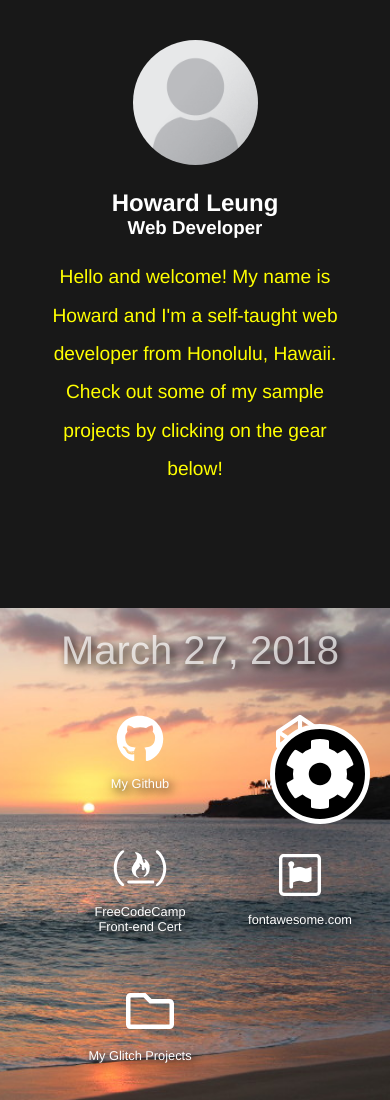
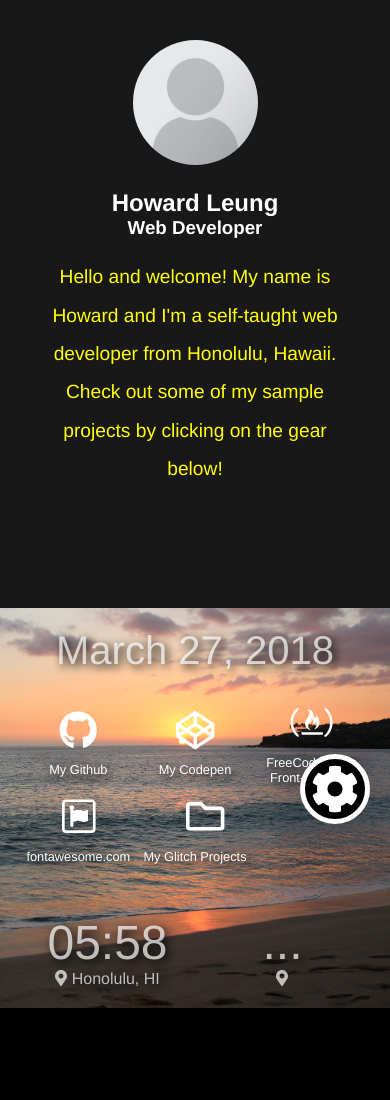
Before and after one commit to hwrdleung/old-portfolio, a plain HTML site: page index.html in a window 390 px wide. Shown: the top 1100 px of the page. Drawn offline with Linux system fonts and the light colour scheme.

Commit message:
About view is now fully responsive

```diff
--- a/index.html
+++ b/index.html
@@ -56,6 +56,7 @@
                         </a>
                     </li>
                 </ul>
+                <div id="clock-container">
                 <div class="clock">
                     <ul>
                         <li id="hawaii-clock">...</li>
@@ -73,6 +74,7 @@
                         </li>
                     </ul>
                 </div>
+            </div>
 
 
                 <!-- <div class="clock" id="hawaii-clock">00:00</div>
--- a/style.css
+++ b/style.css
@@ -143,8 +143,6 @@ h1, h2, h3, h4, h5, h6 {
     font-size: 1.2rem;
 }
 
-
-
 #about-left {
     display: grid;
     grid-template-columns: 1fr 1fr;
@@ -154,14 +152,12 @@ h1, h2, h3, h4, h5, h6 {
 .about-square {
     width: 100%;
     height: 100%;
-    min-width: 400px;
     box-sizing: border-box;
     padding: 20px;
     display: grid;
     justify-content: center;
     align-items: center;
 }
-
 
 /* WEATHER SQUARE */
 #weather-square {
@@ -170,25 +166,22 @@ h1, h2, h3, h4, h5, h6 {
     background-position: right;
     color: rgba(255, 255, 255, 0.7);
     text-shadow: 3px 3px 10px black;
-    height: auto;
-    min-height: 300px;
+    min-height: 400px;
+    width: 100%;
 
     display: grid;
-    grid-template-columns: 1fr 1fr;
-    grid-template-rows: 3rem 1fr;
+    grid-template-rows: 10% auto 20%;
+    grid-template-columns: 100%;
     grid-gap: 0;
     justify-content: center;
     align-items: center;
-}
-
-.flex-container {
-    display: flex;
-    flex-direction: row;
+    box-sizing: border-box;
 }
 
 #current-date {
     font-size: 2.5rem;
     height: 100%;
+    width: 100%;
     grid-column-start: 1;
     grid-column-end: 3;
 }
@@ -197,22 +190,26 @@ h1, h2, h3, h4, h5, h6 {
     grid-column-start: 1;
     grid-column-end: 3;
     max-width: 100%;
+    margin: 0;
+    padding: 0;
+    max-width: 100%;
 
     display: grid;
     grid-template-columns: 1fr 1fr 1fr;
+    justify-content: center;
+    align-items: center;
 }
+
 
 #social-links li {
     list-style-type: none;
-    padding: 20px;
+    padding: 0;
     color: #FFF;
 }
 
-#social-links li p {
+#social-links li p ,
+#social-links li a{
     font-size: 0.8rem;
-}
-
-#social-links li a {
     text-decoration: none;
     color: #FFF;
 }
@@ -221,13 +218,18 @@ h1, h2, h3, h4, h5, h6 {
     color: lightblue;
 }
 
+#clock-container {
+    display: grid;
+    grid-template-columns: 50% 50%;
+}
+
 .clock {
     font-size: 3rem;
     text-decoration: none;
     margin: 0;
     display: flex;
     justify-content: center;
-    align-items: flex-end;
+    align-items: center;
     height: 100%;
 }
 
@@ -252,7 +254,6 @@ h1, h2, h3, h4, h5, h6 {
 #hawaii-temp {
     font-size: 4rem;
     display: inline-block;
-    padding: 20px;
 }
 
 #contact-square {
@@ -266,9 +267,9 @@ h1, h2, h3, h4, h5, h6 {
 
 #email-address {
     border: 0.5rem #FFF solid;
-    padding: 20px 30px;
+    padding: 30px 0;
     margin: 0 auto;
-    max-width: 80%;
+    width: 90%;
     background: rgba(0, 255, 242, 0.5);
 }
 
@@ -532,8 +533,9 @@ h1, h2, h3, h4, h5, h6 {
     }
 
     #floating-nav-btn {
-        height: 100px;
-        width: 100px;
+        height: 70px;
+        width: 70px;
+        font-size: 1rem;
     }
 
     #projects-view,
@@ -560,22 +562,11 @@ h1, h2, h3, h4, h5, h6 {
 
     .about-square {
         height: auto;
-        width: 100%;
+        max-width: 100%;
     }
 
     .about-square:nth-child(odd){
         background: rgb(24, 24, 24);
-    }
-
-    #weather-square {
-        min-height: 600px;
-    }
-
-    #social-links {
-        display: grid;
-        grid-template-columns: 1fr 1fr;
-        justify-content: center;
-        align-items: center;
     }
 
     #skillset-square {
@@ -583,18 +574,18 @@ h1, h2, h3, h4, h5, h6 {
     }
 
     #contact-square {
-        padding-bottom: 150px;
         background-position: left;
-
+        margin: 0 auto;
     }
 
     #contact-square h1 {
         font-size: 1.6rem;
     }
 
-    #email-address {
-        width: 90%;
-    }
+    /* #email-address {
+        width: 100%;
+        margin: 0 auto;
+    } */
 
     #location-marker{
         font-size: 1rem;
```
